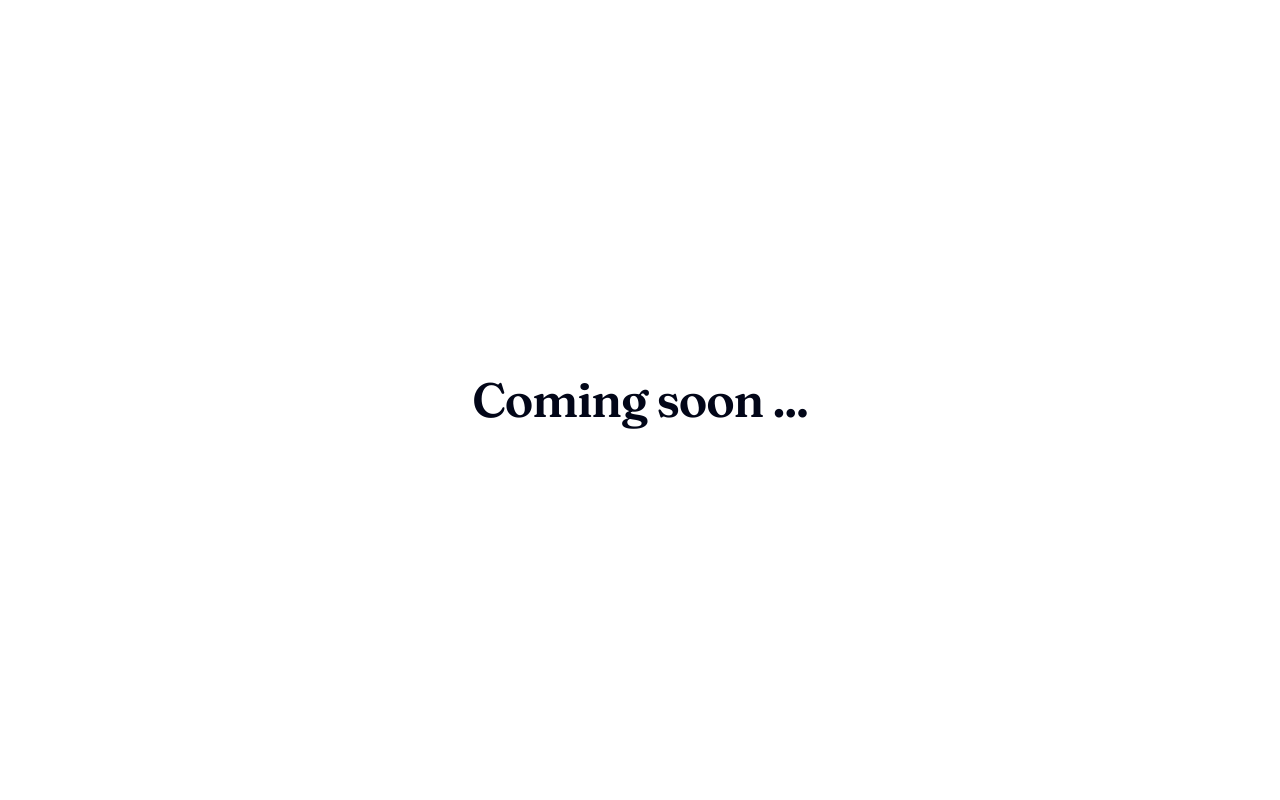
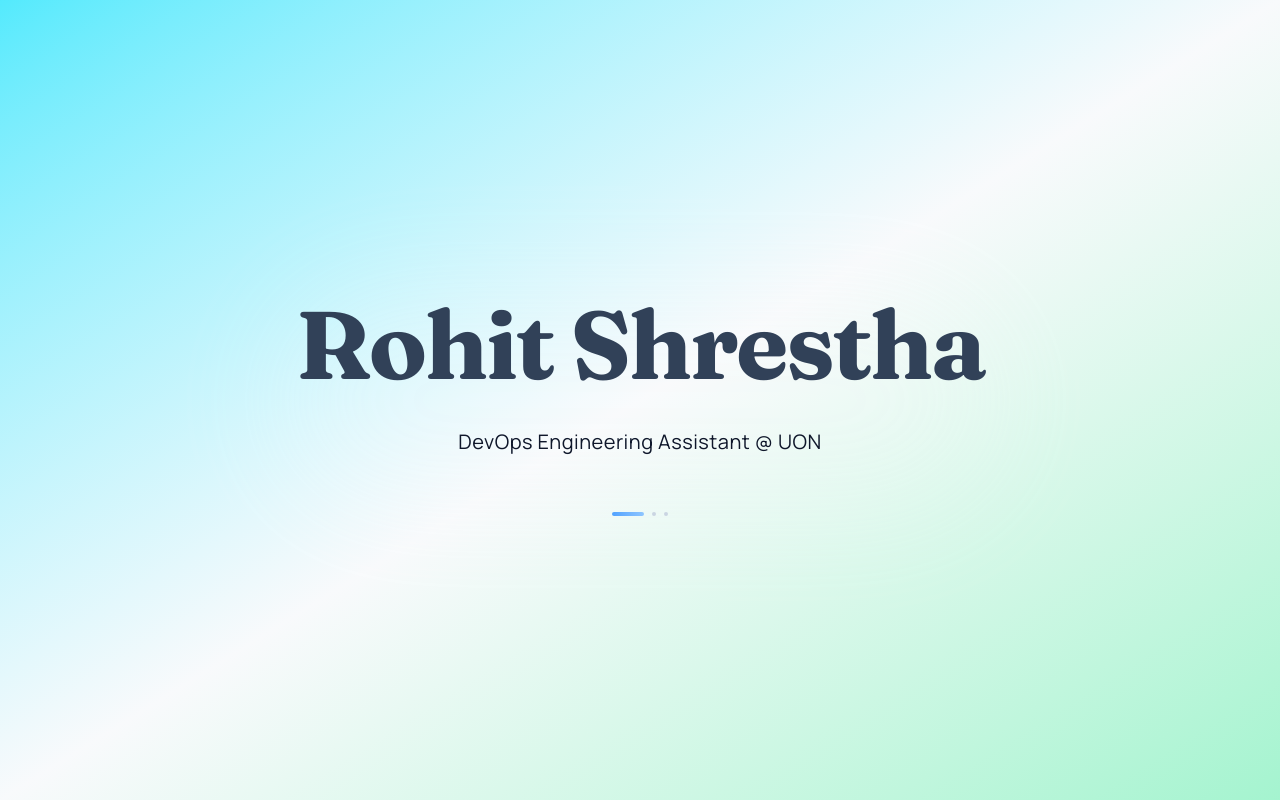
Before and after one commit to shrestharohit/shrestharohit, a React (Vite) app: page / in a window 1280 px wide. Built offline with nearby package versions, Linux system fonts and the light colour scheme; the HTML template or start-up script is replaced by a standard one.

Commit message:
fix: mini website update

```diff
--- a/src/pages/Home.jsx
+++ b/src/pages/Home.jsx
@@ -1,15 +1,35 @@
-import { useEffect } from "react";
+import { useEffect, useRef } from "react";
 
 export default function Home() {
+  const fullName = "Rohit Shrestha";
+  const fullSubtitle = "DevOps Engineering Assistant @ UON";
+  const nameRef = useRef(null);
+
   useEffect(() => {
-    document.title = "Coming soon";
+    document.title = "Rohit Shrestha - Portfolio";
   }, []);
 
   return (
-    <main className="flex min-h-screen items-center justify-center bg-white text-slate-950">
-      <h1 className="font-display text-4xl font-semibold tracking-tight sm:text-5xl">
-        Coming soon ...
-      </h1>
+    <main className="flex min-h-screen items-center justify-center bg-gradient-to-br from-cyan-300 via-slate-50 to-emerald-200">
+      <div className="relative max-w-4xl px-6 text-center">
+        <div className="absolute inset-0 bg-white/40 blur-3xl rounded-full opacity-30" />
+
+        <div className="relative z-10 space-y-6">
+        <h1 className="font-display cursor-pointer text-7xl sm:text-8xl font-black tracking-tight text-slate-700 leading-tight" ref={nameRef}>
+          {fullName}
+        </h1>
+
+          <p className="cursor-pointer font-sans text-lg sm:text-xl font-light text-slate-900 tracking-wide">
+            {fullSubtitle}
+          </p>
+
+          <div className="flex gap-2 justify-center pt-8">
+            <div className="h-1 w-8 bg-gradient-to-r from-blue-400 to-blue-300 rounded-full" />
+            <div className="h-1 w-1 bg-slate-300 rounded-full" />
+            <div className="h-1 w-1 bg-slate-300 rounded-full" />
+          </div>
+        </div>
+      </div>
     </main>
   );
 }
```
